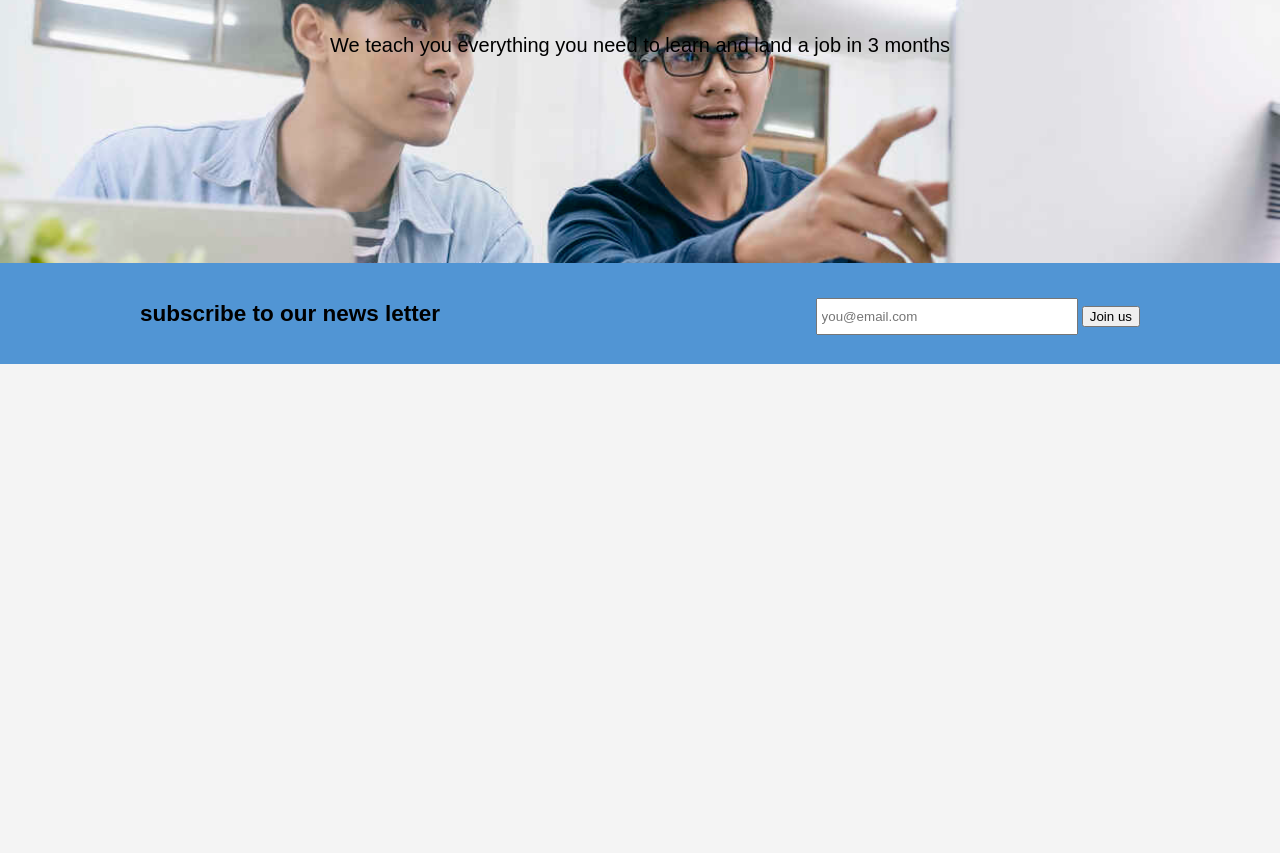
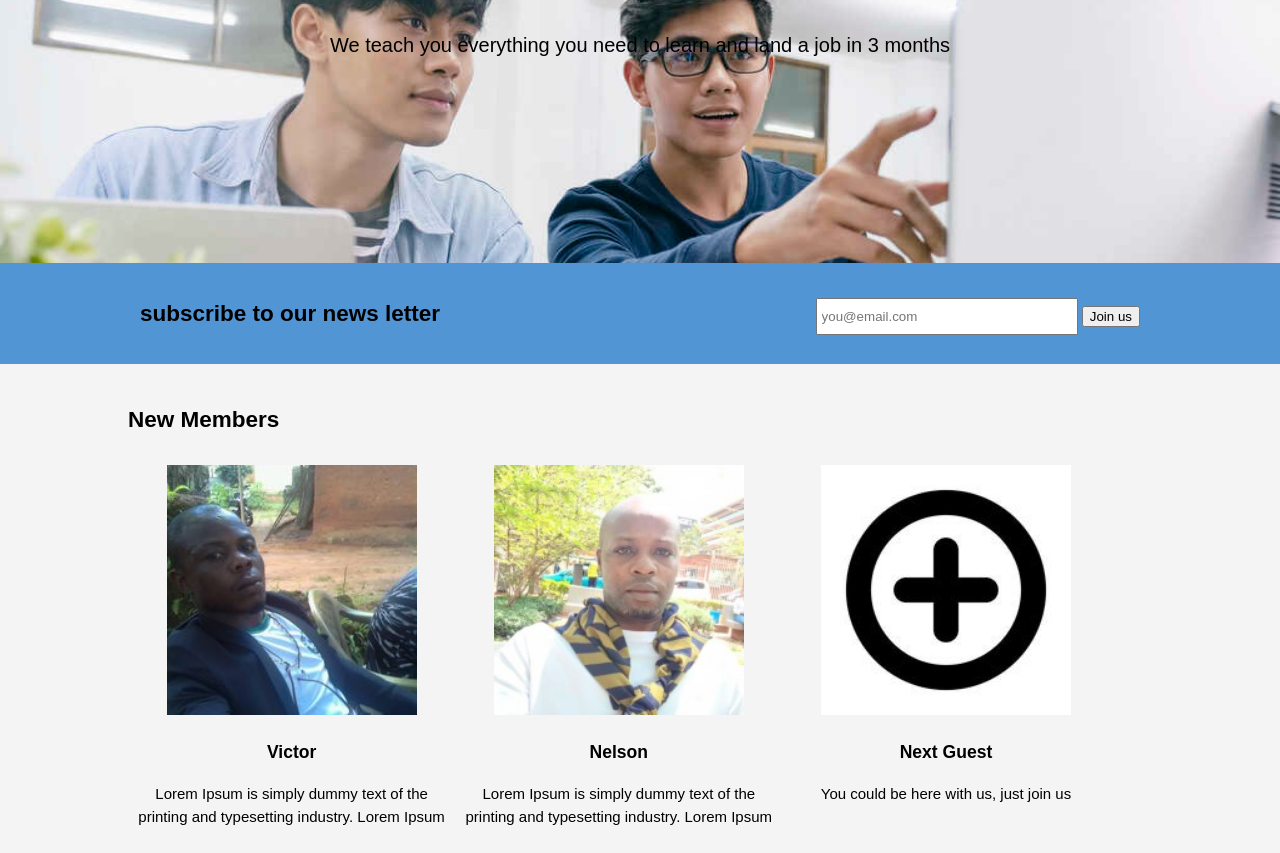
Before and after one commit to Victor752-byte/MicroverseVN, a plain HTML site: page index.html in a window 1280 px wide. Shown: the part 220-1073 px from the top of the page. Before the commit the page ends 800 px from the top, so only its background shows below. Drawn offline with Linux system fonts and the light colour scheme.

Commit message:
added the new member area

```diff
--- a/css/main.css
+++ b/css/main.css
@@ -110,3 +110,18 @@ margin-top: 20px;
     border-color: none;
 }
 /* end of news letter */
+/* NewMembers Area : boxes*/
+#newMembers{
+    margin-top: 20px;
+}
+
+#newMembers .box{
+    float:left;
+    text-align: center;
+    width:30%;
+    padding:10px;
+}
+
+#newMembers .box img{
+    width: 250px;
+}
--- a/index.html
+++ b/index.html
@@ -44,7 +44,33 @@
             </div>
 
         </section>
-        <!-- start of news letter-->
+        <!-- end of news letter-->
+        <!-- start of newmembers -->
+        <section id="newMembers">
+            <div class="container">
+                <div class="cont_title_Newmembers"><h2>New Members</h2></div>
+                <div class="box">
+                    <img src="./images/victor.jpg">
+                    <h3>Victor</h3>
+                    <p>Lorem Ipsum is simply dummy text of the printing and typesetting industry. Lorem Ipsum</p>
+                </div>
+                <div class="box">
+                    <img src="./images/nelson.jpg">
+                    <h3>Nelson</h3>
+                    <p>Lorem Ipsum is simply dummy text of the printing and typesetting industry. Lorem Ipsum</p>
+                </div>
+                <div class="box">
+                    <img src="./images/plus.jpg">
+                    <h3>Next Guest</h3>
+                    <p>You could be here with us, just join us</p>
+                </div>
+            </div>
+
+        </section>
+
+        <!-- end of newmembers -->
+
+
 
 
 
```
